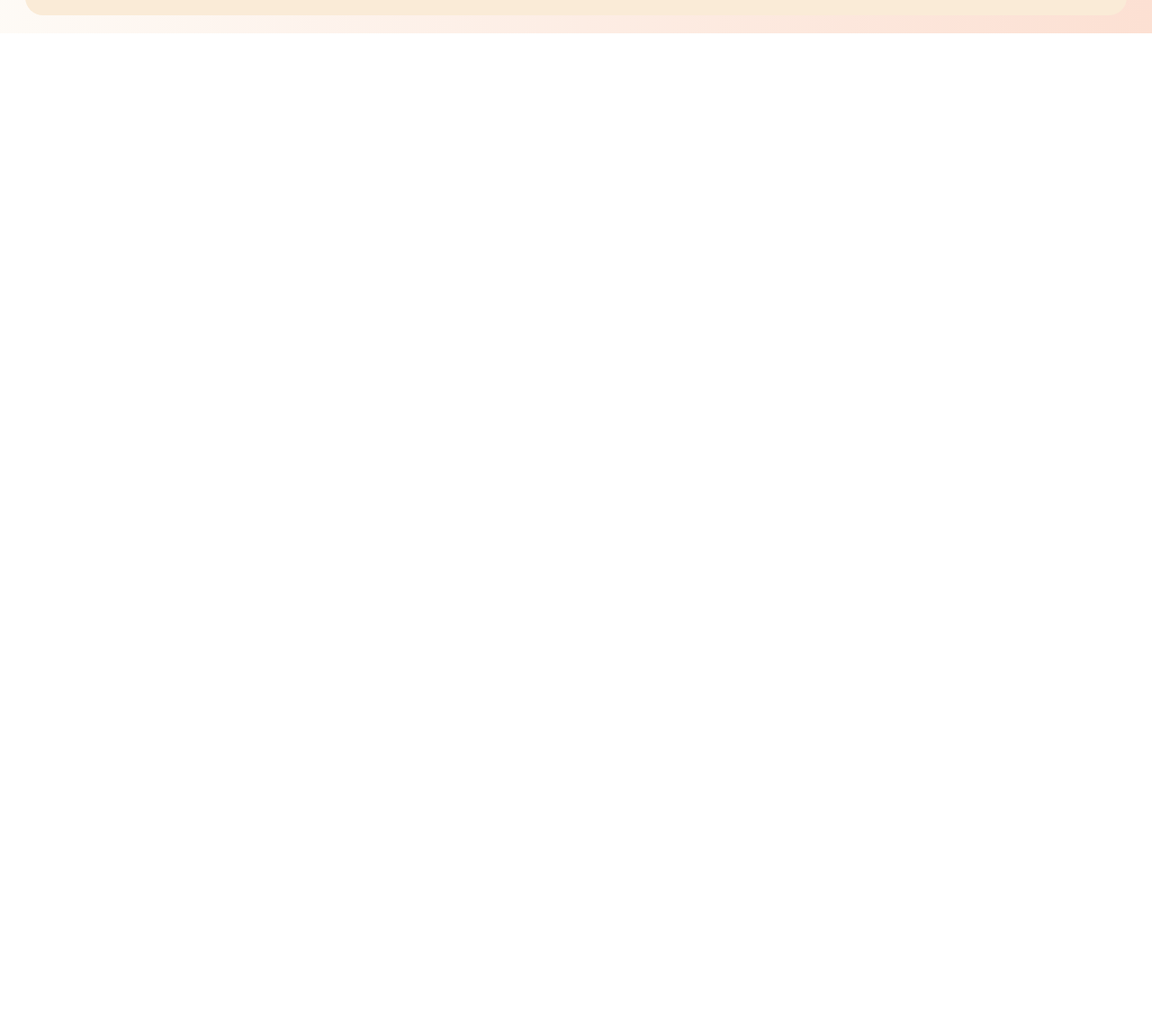
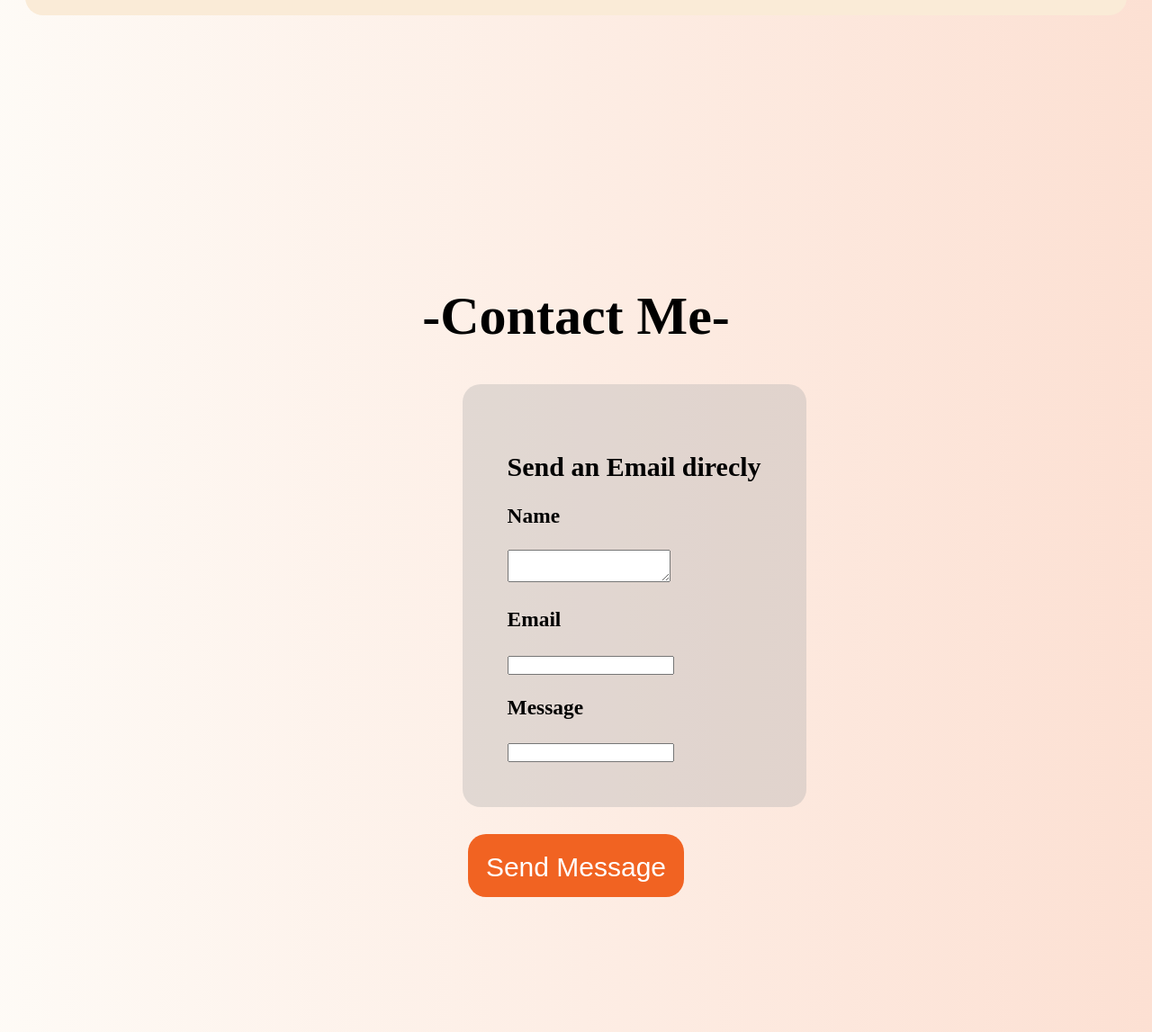
Before and after one commit to PhuJa14527/CEnextgenProject, a plain HTML site: page index.html in a window 1280 px wide. Shown: the part 1898-3045 px from the top of the page at 90% size. Before the commit the page ends 1935 px from the top, so only its background shows below. Drawn offline with Linux system fonts and the light colour scheme.

Commit message:
add contact and link to another page

```diff
--- a/index.html
+++ b/index.html
@@ -5,6 +5,7 @@
     <meta name="viewport" content="width=device-width, initial-scale=1.0" />
     <title>Awirut Saengarun | Portfolio Website</title>
     <link rel="stylesheet" href="style.css" />
+
   </head>
 
   <body>
@@ -26,7 +27,7 @@
             <a href="#welcome" class="anchor">
             <li>Portfolio</li>
             </a>
-            <a href="#welcome" class="anchor">
+            <a href="#contact" class="anchor">
             <li>Contact</li>
             </a>
           </ul>
@@ -121,6 +122,29 @@
       </div>
     </div>
 
-    <div class="nextpage2">
+<h1 id="contact">-Contact Me-</h1>
+    <div class="footer">
+      <div>
+        <h2 id="footerhead">Send an Email direcly</h2>
+        <div id="name">
+          <h3 class="footers">Name</h3>
+          <textarea id="names"></textarea>
+        </div>
+        <div id="emails">
+          <h3 class="footers">Email</h3>
+          <input id="emails"></input>
+        </div>
+        <div id="messages">
+          <h3 class="footers">Message</h3>
+          <input id="messages"></div>
+        </div>
+        </div>
+      <div id="button">
+        <button>Send Message</button>
+      </div>
+      </div>
+    </div>
+
+    <script scr="D:\CEnextgenProject\script.js"></script>
   </body>
 </html>
--- a/script.js
+++ b/script.js
@@ -0,0 +1,4 @@
+const photo = document.querySelector("#me2");
+photo.addEventListener("mouseenter",()=>{
+    photo.src=""
+})
--- a/style.css
+++ b/style.css
@@ -155,3 +155,40 @@ body {
   background-color: #f164223f;
   margin: 0px;
 }
+
+.footer {
+  display: flex;
+  width: fit-content;
+  background-color: rgba(170, 170, 170, 0.342);
+  border-radius: 20px;
+  padding: 50px;
+  margin-left: 40%;
+}
+#contact {
+  margin-top: 300px;
+  display: flex;
+  justify-content: center;
+  font-size: 60px;
+  #footerhead {
+    font-size: 35px;
+    margin: 0;
+  }
+  #names {
+    padding: 20px;
+  }
+}
+#button {
+  display: flex;
+  justify-content: center;
+  margin-top: 30px;
+  margin-bottom: 150px;
+  button {
+    height: 70px;
+    background-color: #f16322;
+    border: none;
+    border-radius: 20px;
+    padding: 20px;
+    font-size: 30px;
+    color: white;
+  }
+}
```
Also changed, not shown: html/trap.html (added, +9 -0 lines), html/index2.html (renamed from index2.html).
